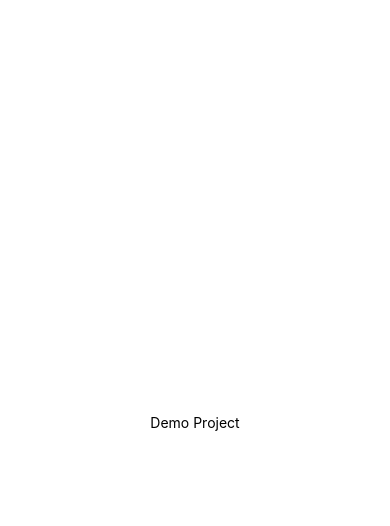
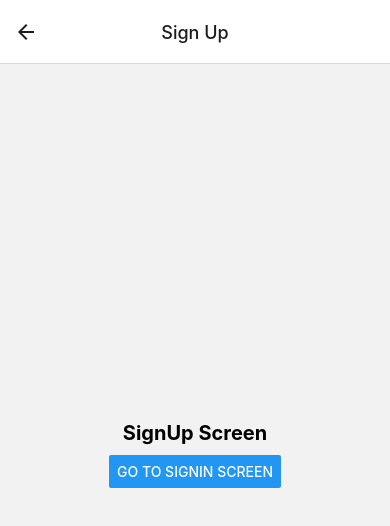
Before and after one commit to MaorSaadia/FinalProjectDemo, a React Native app: screen /SignUpScreen in a window 390 px wide. Shown: the top 526 px of the page. Built offline with nearby package versions, Linux system fonts and the light colour scheme.

Commit message:
Create a very simple navigation screens

```diff
--- a/App.js
+++ b/App.js
@@ -1,18 +1,25 @@
-import { StyleSheet, Text, View } from "react-native"
+import { NavigationContainer } from "@react-navigation/native"
+import { createNativeStackNavigator } from "@react-navigation/native-stack"
+import SignInScreen from "./src/screens/SignInScreen"
+import SignUpScreen from "./src/screens/SignUpScreen"
+
+const Stack = createNativeStackNavigator()
 
 export default function App() {
   return (
-    <View style={styles.container}>
-      <Text>Demo Project</Text>
-    </View>
+    <NavigationContainer>
+      <Stack.Navigator screenOptions={{ headerTitleAlign: "center" }}>
+        <Stack.Screen
+          name="SignInScreen"
+          component={SignInScreen}
+          options={{ title: "Sign In", animation: "slide_from_left" }}
+        />
+        <Stack.Screen
+          name="SignUpScreen"
+          component={SignUpScreen}
+          options={{ title: "Sign Up", animation: "slide_from_right" }}
+        />
+      </Stack.Navigator>
+    </NavigationContainer>
   )
 }
-
-const styles = StyleSheet.create({
-  container: {
-    flex: 1,
-    backgroundColor: "#fff",
-    alignItems: "center",
-    justifyContent: "center",
-  },
-})
--- /dev/null
+++ b/src/screens/SignInScreen.js
@@ -0,0 +1,28 @@
+import { Button, StyleSheet, Text, View } from "react-native"
+
+function SignInScreen({ navigation }) {
+  return (
+    <View style={styles.container}>
+      <Text style={styles.text}>SignIn Screen</Text>
+      <Button
+        title="Go To SignUp Screen"
+        onPress={() => navigation.navigate("SignUpScreen")}
+      />
+    </View>
+  )
+}
+
+export default SignInScreen
+
+const styles = StyleSheet.create({
+  container: {
+    flex: 1,
+    alignItems: "center",
+    justifyContent: "center",
+  },
+  text: {
+    fontSize: 20,
+    fontWeight: "bold",
+    marginBottom: 10,
+  },
+})
--- /dev/null
+++ b/src/screens/SignUpScreen.js
@@ -0,0 +1,28 @@
+import { Button, StyleSheet, Text, View } from "react-native"
+
+function SignUpScreen({ navigation }) {
+  return (
+    <View style={styles.container}>
+      <Text style={styles.text}>SignUp Screen</Text>
+      <Button
+        title="Go To SignIn Screen"
+        onPress={() => navigation.navigate("SignInScreen")}
+      />
+    </View>
+  )
+}
+
+export default SignUpScreen
+
+const styles = StyleSheet.create({
+  container: {
+    flex: 1,
+    alignItems: "center",
+    justifyContent: "center",
+  },
+  text: {
+    fontSize: 20,
+    fontWeight: "bold",
+    marginBottom: 10,
+  },
+})
```
Also changed, not shown: package.json (+6 -1 lines), 1 other file (tests, documents, lock files or other folders).
